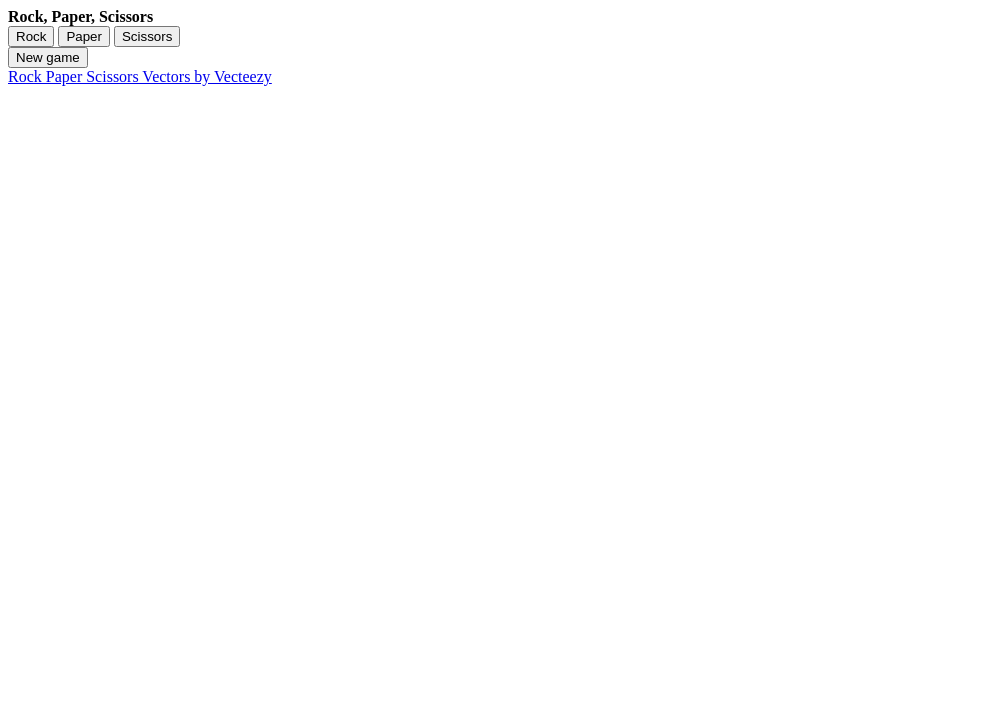
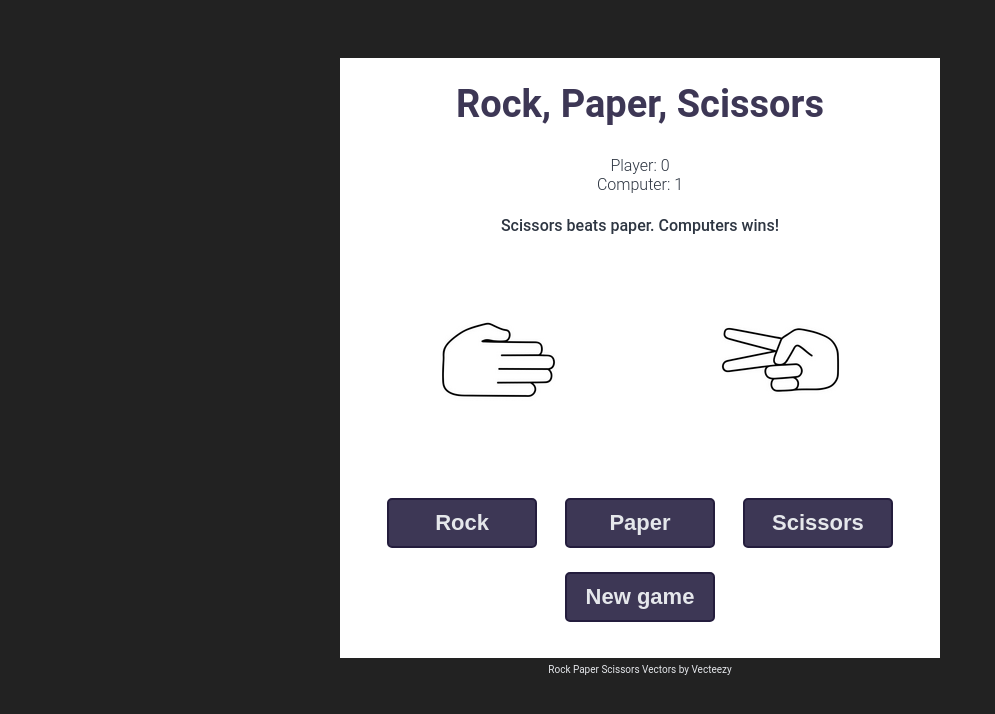
Before and after one commit to evive82/rock-paper-scissors, a plain HTML site: page index.html in a window 1280 px wide. Shown: the whole page, without its empty margins (0-995 px from the left). Drawn offline with Linux system fonts and the light colour scheme.

Commit message:
Setup initial CSS styles

```diff
--- /dev/null
+++ b/css/styles.css
@@ -0,0 +1,91 @@
+body {
+    background-color: #222;
+    display: flex;
+    flex-direction: column;
+    justify-content: space-between;
+    align-items: center;
+    font-family: Roboto, sans-serif;
+    padding: 50px;
+}
+
+p {
+    margin: 0;
+    text-align: center;
+    color: #2e3642;
+}
+
+#main-container {
+    height: 600px;
+    width: 600px;
+    background-color: #fff;
+    display: flex;
+    flex-direction: column;
+    align-items: center;
+}
+
+#title {
+    height: 52px;
+    font-size: 38px;
+    font-weight: 800;
+    color: #3d3755;
+    margin-top: 12px;
+    padding: 12px;
+}
+
+#game-container {
+    height: 500px;
+    display: flex;
+    flex-direction: column;
+    justify-content: space-between;
+    align-items: center;
+    padding-bottom: 12px;
+}
+
+#choice-display {
+    width: 400px;
+    display: flex;
+    justify-content: space-between;
+}
+
+.choices {
+    height: 120px;
+    width: 120px;
+    background-color: #e5e7eb;
+}
+
+#button-container {
+    display: flex;
+    flex-direction: column;
+    justify-content: space-between;
+    align-items: center;
+    gap: 24px;
+    padding: 24px;
+}
+
+#score {
+    padding: 10px;
+    font-weight: 300;
+}
+
+#results {
+    padding: 12px;
+    font-weight: 500;
+}
+
+#footer a {
+    text-decoration: none;
+    color: #e5e7eb;
+    font-size: 10px;
+}
+
+button {
+    height: 50px;
+    width: 150px;
+    background-color: #3d3755;
+    color: #e5e7eb;
+    font-size: 22px;
+    font-weight: 600;
+    border: 2px solid #241d3d;
+    border-radius: 5px;
+    margin: 0px 12px;
+}
--- a/index.html
+++ b/index.html
@@ -3,6 +3,7 @@
     <head>
         <meta charset="utf-8">
         <title>Rock, Paper, Scissors</title>
+        <link rel="stylesheet" href="css/styles.css">
         <script src="js/rps.js"></script>
     </head>
 
@@ -13,12 +14,21 @@
             </div>
             <div id="game-container">
                 <div id="info-display">
-                    <div id="score"></div>
-                    <div id="results"></div>
+                    <div id="score">
+                        <p id="player-score">Player: 0</p>
+                        <p id="player-score">Computer: 1</p>
+                    </div>
+                    <div id="results">
+                        <p>Scissors beats paper. Computers wins!</p>
+                    </div>
                 </div>
                 <div id="choice-display">
-                    <div class="choices" id="player-choice"></div>
-                    <div class="choices" id="computer-choice"></div>
+                    <div class="choices" id="player-choice">
+                        <img src="img/paper-player.png">
+                    </div>
+                    <div class="choices" id="computer-choice">
+                        <img src="img/scissors-comp.png">
+                    </div>
                 </div>
                 <div id="button-container">
                     <div id="choice-buttons">
```
